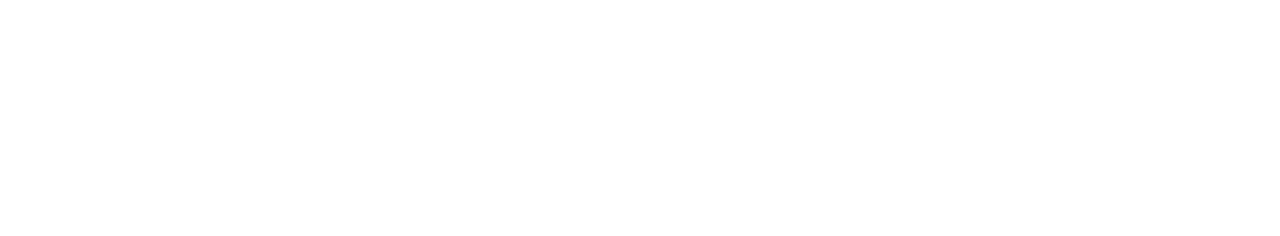
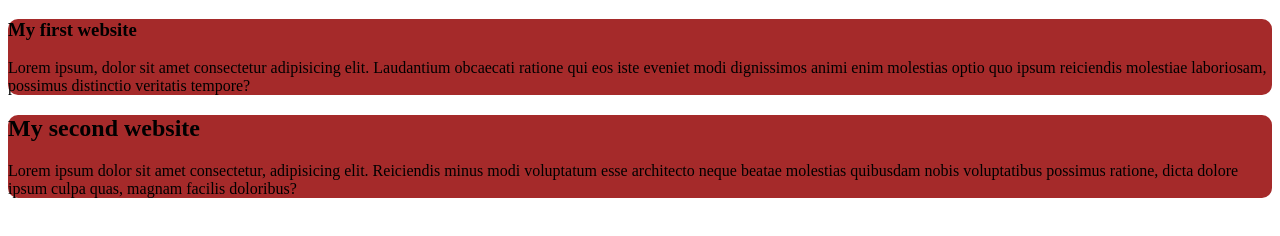
Before and after one commit to Nihal07-byte/shiny-disco, a plain HTML site: page index.html in a window 1280 px wide. Drawn offline with Linux system fonts and the light colour scheme.

Commit message:
blog added

```diff
--- a/index.html
+++ b/index.html
@@ -3,10 +3,19 @@
 <head>
     <meta charset="UTF-8">
     <meta name="viewport" content="width=device-width, initial-scale=1.0">
-    <title>shiny disco </title>
+    <title>shiny-disco </title>
+    <link rel="stylesheet" href="styles/blog.css">
 
 </head>
 <body>
+    <div>
+        <h3>My first website</h3>
+        <p>Lorem ipsum, dolor sit amet consectetur adipisicing elit. Laudantium obcaecati ratione qui eos iste eveniet modi dignissimos animi enim molestias optio quo ipsum reiciendis molestiae laboriosam, possimus distinctio veritatis tempore?</p>
+    </div>
+    <div>
+        <h2>My second website</h2>
+        <p> Lorem ipsum dolor sit amet consectetur, adipisicing elit. Reiciendis minus modi voluptatum esse architecto neque beatae molestias quibusdam nobis voluptatibus possimus ratione, dicta dolore ipsum culpa quas, magnam facilis doloribus?</p>
+    </div>
 
 </body>
 </html>
--- /dev/null
+++ b/styles/blog.css
@@ -0,0 +1,4 @@
+div{
+    background-color: brown;
+   border-radius: 10px;
+}
```
